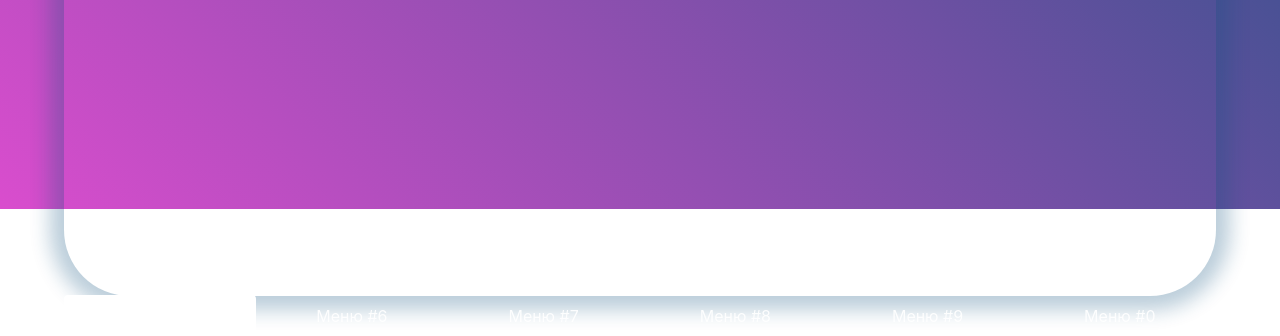
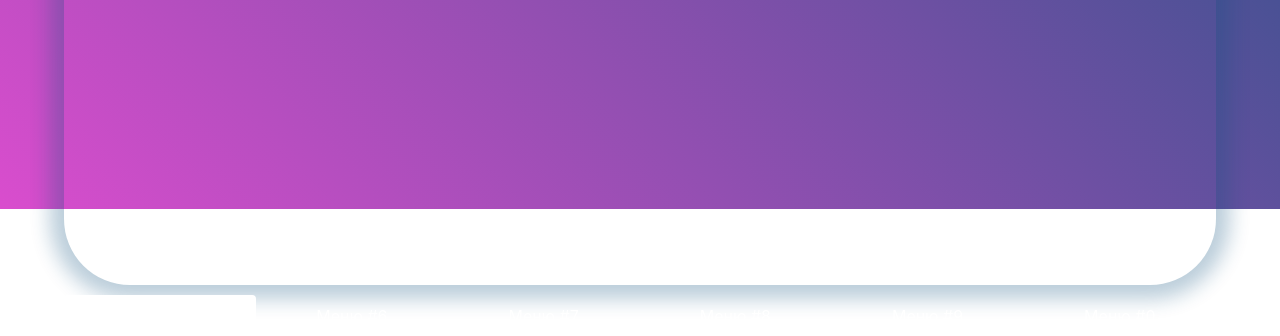
Before and after one commit to oxxxo/oxxxo.github.io, a plain HTML site: page yan/index.html in a window 1280 px wide. Shown: the part 591-927 px from the top of the page. Drawn offline with nearby package versions, Linux system fonts and the light colour scheme.

Commit message:
Update index.html

```diff
--- a/yan/index.html
+++ b/yan/index.html
@@ -21,12 +21,12 @@
 
        #frame {
     width: 100%;
-    height: 40em;
+    height: 39em;
     opacity: 0.29;
     border-radius: 66px;
-    border: 25px solid transparent;
+    border: 10px solid transparent;
     position: absolute;
-    top: -93px;
+    top: -88px;
     left: 0;
     box-shadow: 0 0px 20px 14px #11527e;
       }
```
